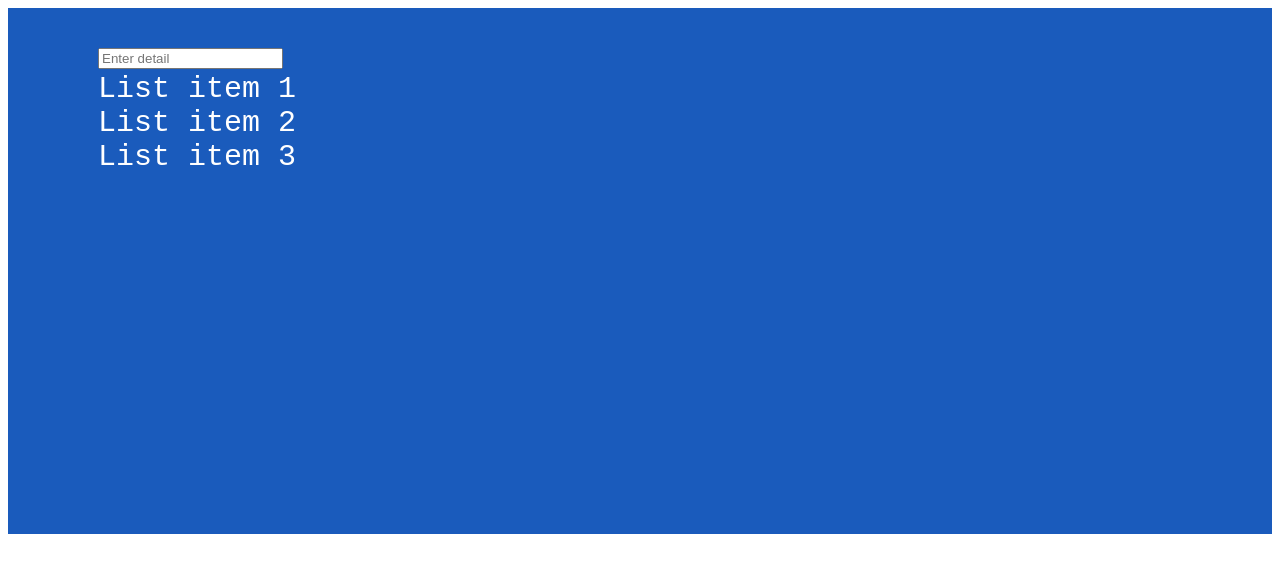
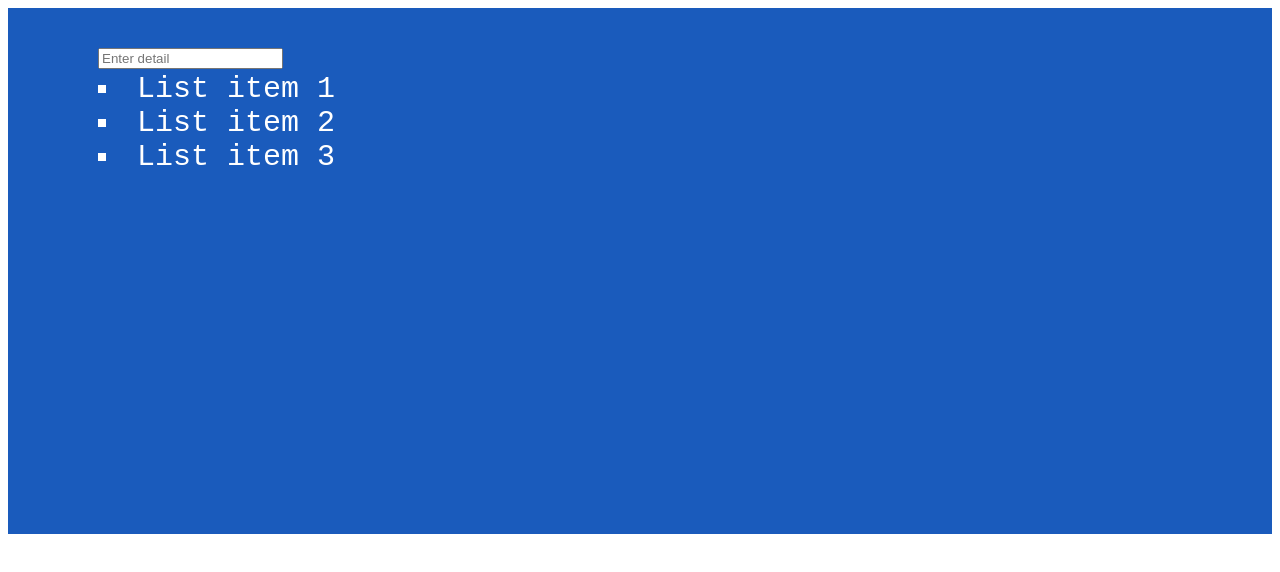
Before and after one commit to jfinlay24/todo-app, a React (Create React App) app: page / in a window 1280 px wide. Shown: the top 572 px of the page. Built offline with nearby package versions, Linux system fonts and the light colour scheme.

Commit message:
Moved list and added bullet points

```diff
--- a/src/components/DisplayList.tsx
+++ b/src/components/DisplayList.tsx
@@ -8,14 +8,13 @@ interface listProps {
 
 interface DisplayListProps {
     listOfItems: listProps[];
-    //description: string;
 }
 
 const DisplayList: React.FC<DisplayListProps> = ({listOfItems}) => {
     return (
         <div>
             <div>
-                {listOfItems.map(listDes => <div>{listDes.description}</div>)}
+                {listOfItems.map(listDes => <li className="a">{listDes.description}</li>)}
             </div>
         </div>
     )
--- a/src/components/Todo.tsx
+++ b/src/components/Todo.tsx
@@ -2,36 +2,24 @@ import React, { useState } from "react";
 import '../style.css';
 import DisplayList from "./DisplayList";
 
-interface TodoProps {
-    todoHeading: string;
+interface TodoListProps {
+    id: number;
+    description: string;
 }
 
-const Todo: React.FC<TodoProps> = (mes) => {
-    const list = [
-        {
-            id: 1,
-            description: "List item 1"
-        },
-        {
-            id: 2,
-            description: "List item 2"
-        },
-        {
-            id: 3,
-            description: "List item 3"
-        }
-    ]
-    const listDes = list.filter(listDes => listDes.description);
-    console.log(listDes[0]);
+interface ListProps {
+    list: TodoListProps[];
+}
 
+const Todo: React.FC<ListProps> = (list) => {
+    console.log(list.list[0].description) //no idea why it's like this.
     return (
         <div className="main">
             <header className="header">
             <input
                 placeholder="Enter detail"
             />
-            <DisplayList listOfItems={list} ></DisplayList>
-            {/* selectedDes = {list.map(listDes => <div>{listDes.description}</div>)} */}
+            <DisplayList listOfItems={list.list} ></DisplayList>
             </header>
         </div>
     );
--- a/src/index.tsx
+++ b/src/index.tsx
@@ -3,7 +3,22 @@ import ReactDOM from 'react-dom';
 import Todo from "./components/Todo"
 import reportWebVitals from './reportWebVitals';
 
-ReactDOM.render(<Todo todoHeading="ToDo App"/>, document.getElementById('root'));
+const todoList = [
+    {
+        id: 1,
+        description: "List item 1"
+    },
+    {
+        id: 2,
+        description: "List item 2"
+    },
+    {
+        id: 3,
+        description: "List item 3"
+    }
+]
+
+ReactDOM.render(<Todo list={todoList}/>, document.getElementById('root'));
 
 
 // If you want to start measuring performance in your app, pass a function
--- a/src/style.css
+++ b/src/style.css
@@ -12,3 +12,8 @@
     color: white;
     font-size: 30px;
 }
+li.a {
+    list-style-type: square;
+    color: white;
+
+}
```
Also changed, not shown: src/App.tsx (+16 -1 lines).
